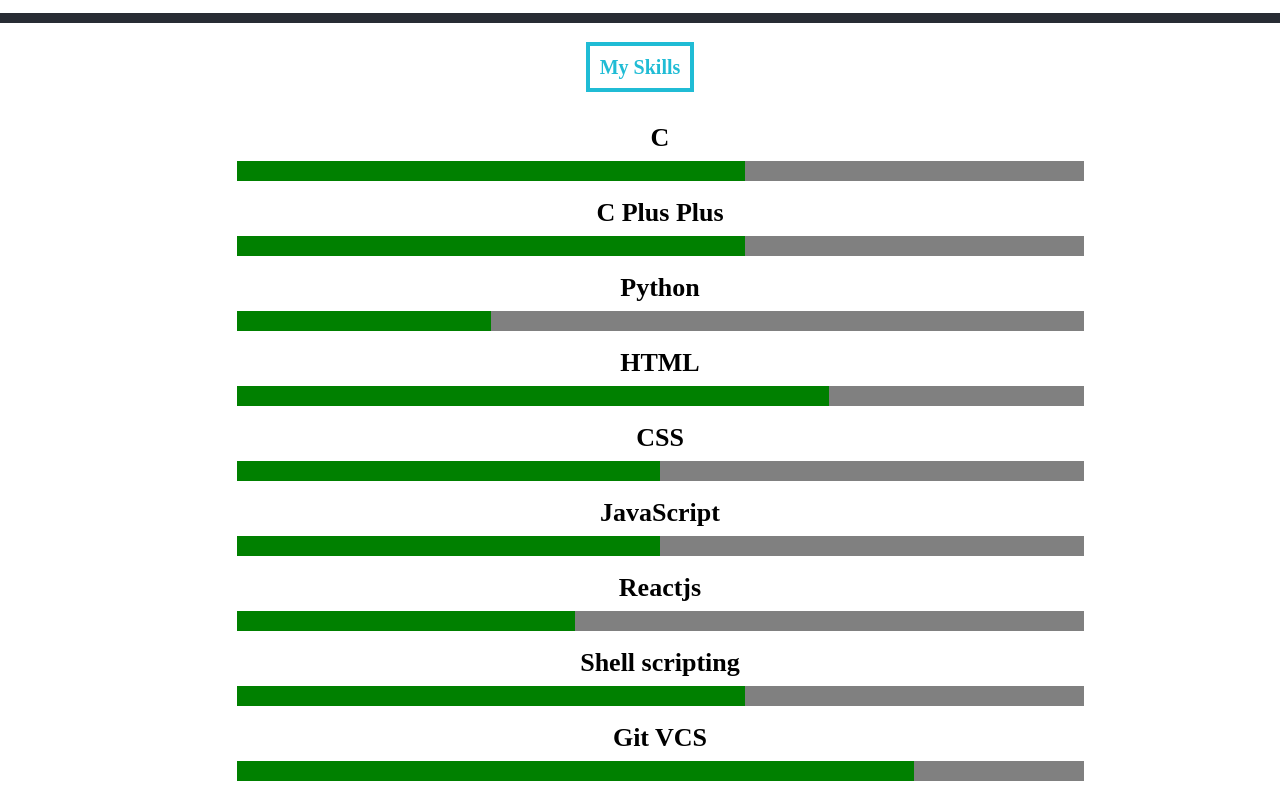
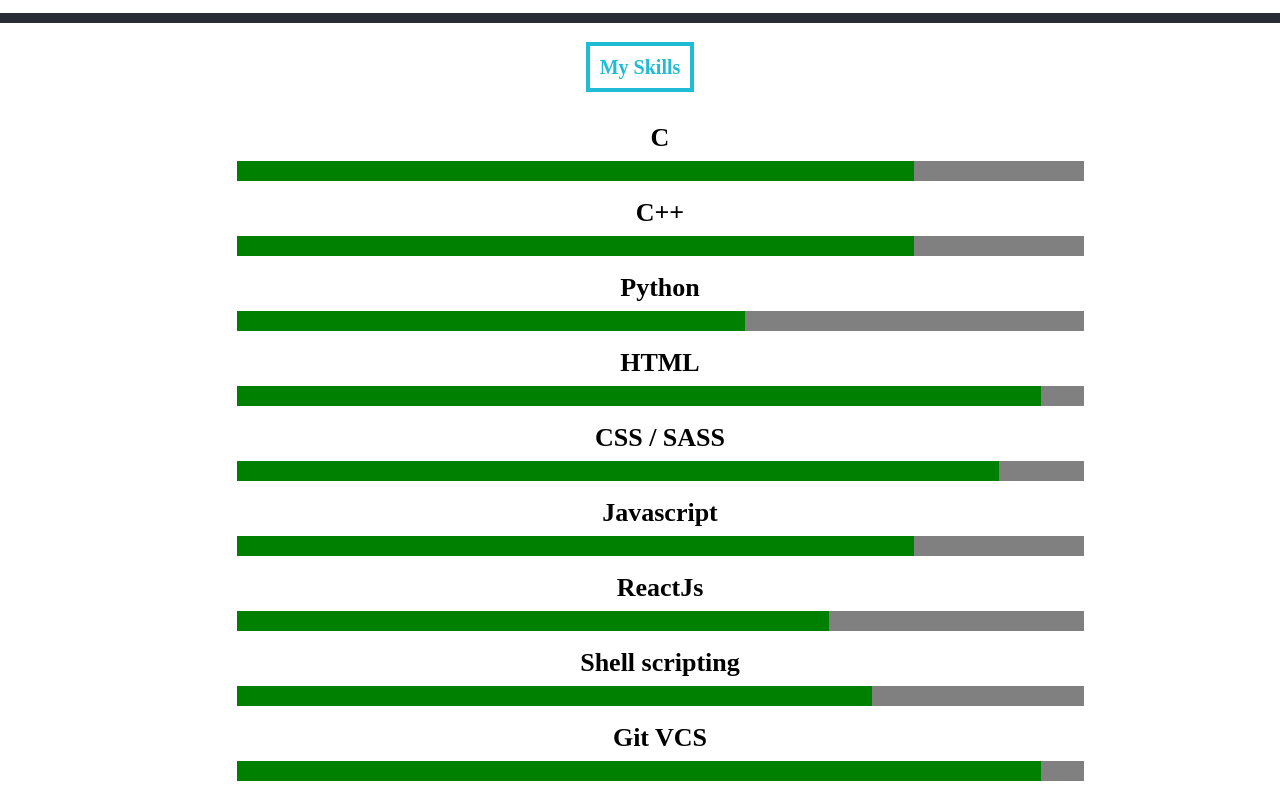
Before and after one commit to mrinjamul/mrinjamul.js.org, a React (Create React App) app: page / in a window 1280 px wide. Shown: the part 640-1440 px from the top of the page. Built offline with nearby package versions, Linux system fonts and the light colour scheme.

Commit message:
Improved funtions

```diff
--- a/src/components/MySkill.js
+++ b/src/components/MySkill.js
@@ -1,41 +1,39 @@
-import React from 'react';
+import React, { Component } from "react";
 
-function MySkill() {
-    return(
-        <div className="section">
-        <h1><span>My Skills</span></h1>
+class MySkill extends Component {
+  constructor(props) {
+    super(props);
+    this.state = {
+      skills: [
+        { id: 1, title: "C", value: 80 },
+        { id: 2, title: "C++", value: 80 },
+        { id: 3, title: "Python", value: 60 },
+        { id: 4, title: "HTML", value: 95 },
+        { id: 5, title: "CSS / SASS", value: 90 },
+        { id: 6, title: "Javascript", value: 80 },
+        { id: 7, title: "ReactJs", value: 70 },
+        { id: 8, title: "Shell scripting", value: 75 },
+        { id: 9, title: "Git VCS", value: 95 },
+      ],
+    };
+  }
+  render() {
+    return (
+      <div className="section">
+        <h1>
+          <span>My Skills</span>
+        </h1>
         <ul>
-            <li>C <br />
-                <progress min="0" max="100" value="60"></progress>
+          {this.state.skills.map((skill) => (
+            <li key={skill.id}>
+              {skill.title} <br />
+              <progress min="0" max="100" value={skill.value}></progress>
             </li>
-            <li>C Plus Plus<br />
-                <progress min="0" max="100" value="60"></progress>
-            </li>
-            <li>Python <br />
-                <progress min="0" max="100" value="30"></progress>
-            </li>
-            <li>HTML <br />
-                <progress min="0" max="100" value="70"></progress>
-            </li>
-            <li>CSS <br />
-                <progress min="0" max="100" value="50"></progress>
-            </li>
-            <li>JavaScript <br />
-                <progress min="0" max="100" value="50"></progress>
-            </li>
-            <li>Reactjs <br />
-                <progress min="0" max="100" value="40"></progress>
-            </li>
-            <li>Shell scripting <br />
-                <progress min="0" max="100" value="60"></progress>
-            </li>
-            <li>Git VCS <br />
-                <progress min="0" max="100" value="80"></progress>
-            </li>
+          ))}
         </ul>
-    </div>
-
+      </div>
     );
+  }
 }
 
 export default MySkill;
```
